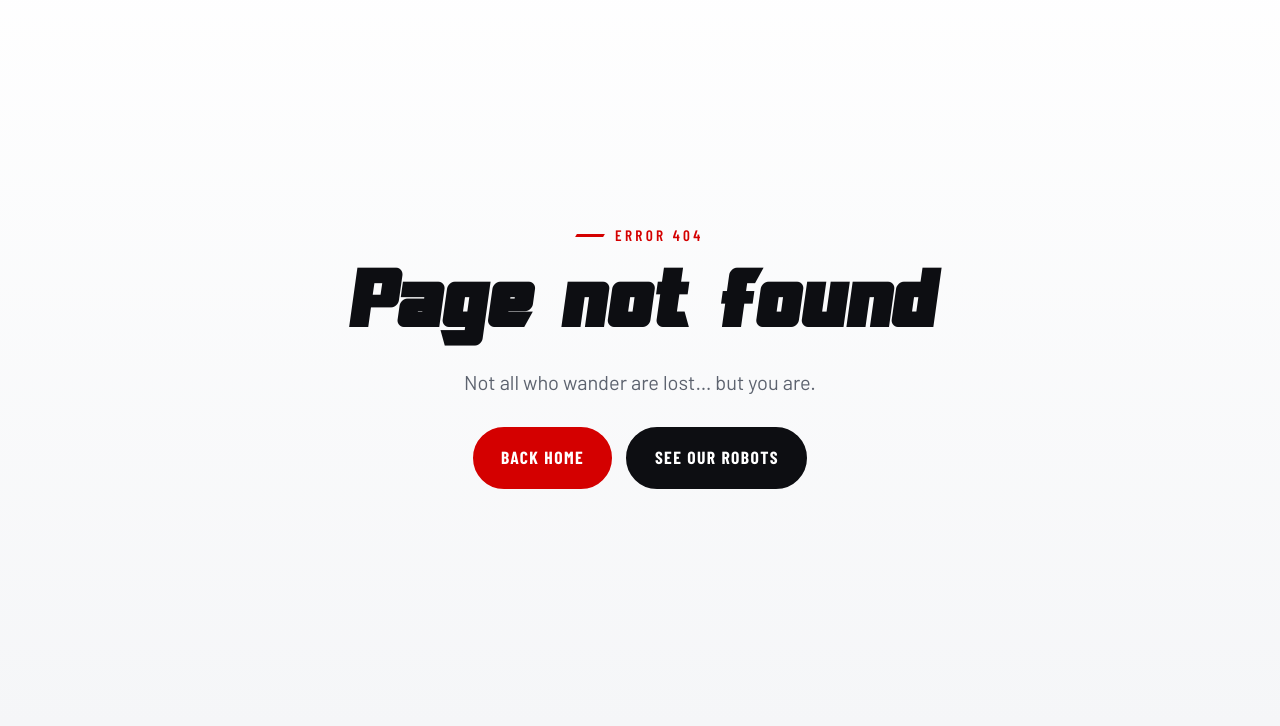
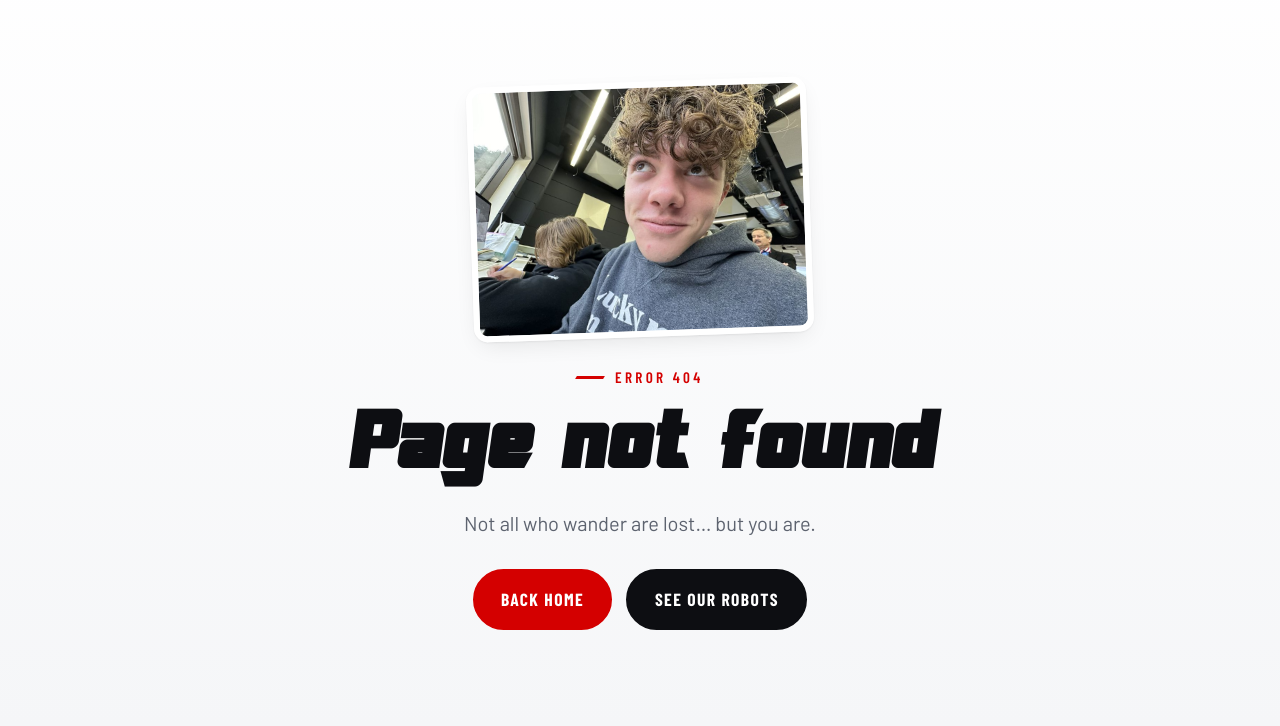
Before and after one commit to Robotics1661/team1661-site, a plain HTML site: page src/404.html in a window 1280 px wide. Shown: the part 74-800 px from the top of the page. Drawn offline with nearby package versions, Linux system fonts and the light colour scheme; a web font is replaced by a local one.

Commit message:
Compress paul.png and feature it on the 404 page

```diff
--- a/src/404.html
+++ b/src/404.html
@@ -27,7 +27,7 @@
 </header>
 <main id="main">
 
-<section class="notfound"><div class="wrap center"><p class="kicker">Error 404</p><h1>Page not found</h1><p class="big">Not all who wander are lost&hellip; but you are.</p><div class="btn-row center"><a class="btn" href="/">Back home</a><a class="btn btn-dark" href="/robots.html">See our robots</a></div></div></section>
+<section class="notfound"><div class="wrap center"><img class="nf-photo" src="assets/images/paul.jpg" alt="A skeptical side-eye, as if to say: this page doesn't exist" width="900" height="678" /><p class="kicker">Error 404</p><h1>Page not found</h1><p class="big">Not all who wander are lost&hellip; but you are.</p><div class="btn-row center"><a class="btn" href="/">Back home</a><a class="btn btn-dark" href="/robots.html">See our robots</a></div></div></section>
 </main>
 <footer class="site-footer">
   <div class="wrap footer-grid">
--- a/src/assets/style.css
+++ b/src/assets/style.css
@@ -299,3 +299,5 @@ a.card:hover, .card:hover { transform: translateY(-5px); border-color: transpare
 @media (max-width: 640px) {
   .hero h1 { min-height: 2.3em; }
 }
+
+.nf-photo { width: min(340px, 80%); aspect-ratio: 4/3; object-fit: cover; margin: 0 auto 28px; border-radius: var(--radius); box-shadow: var(--shadow); transform: rotate(-2deg); border: 6px solid #fff; }
```
Also changed, not shown: src/assets/images/paul.jpg (added), 1 other file.
